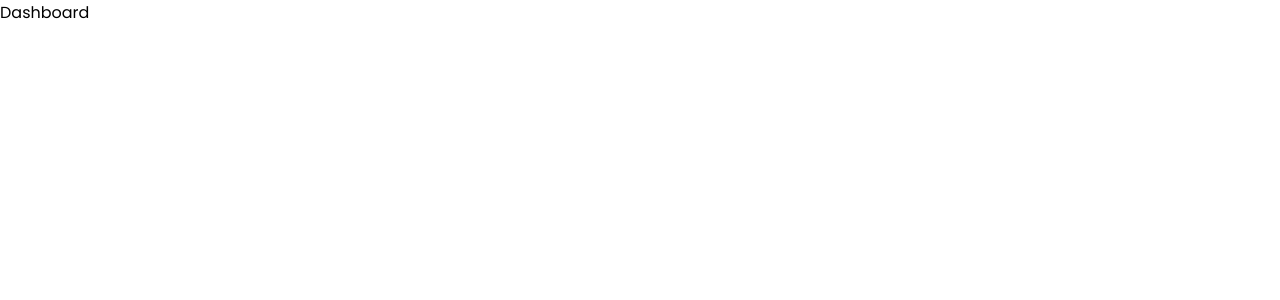
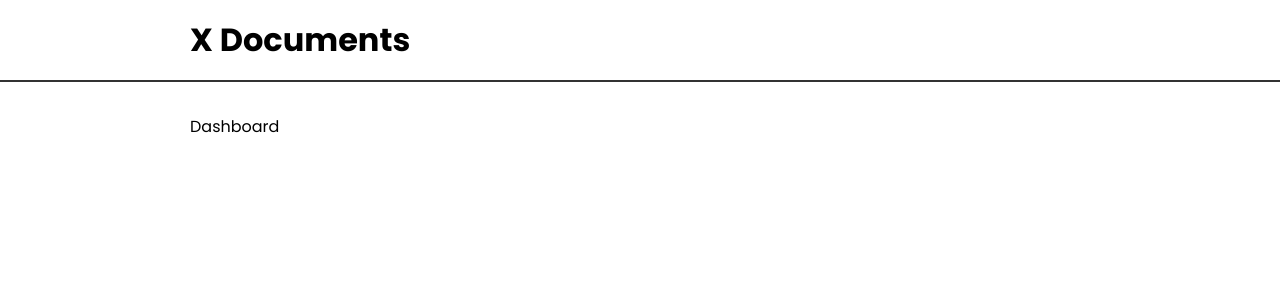
Before and after one commit to alptarla/x-documents, a React (Create React App) app: page / in a window 1280 px wide. Shown: the top 300 px of the page. Built offline with nearby package versions, Linux system fonts and the light colour scheme.

Commit message:
Add header to dashboard

```diff
--- /dev/null
+++ b/src/components/Header.js
@@ -0,0 +1,14 @@
+import React from 'react'
+import classes from './Header.module.css'
+
+function Header() {
+  return (
+    <header className={classes.header}>
+      <div className="container">
+        <h1>X Documents</h1>
+      </div>
+    </header>
+  )
+}
+
+export default Header
--- /dev/null
+++ b/src/components/Header.module.css
@@ -0,0 +1,5 @@
+.header {
+  border-bottom: 2px solid #333;
+  padding: 1rem 0;
+  margin-bottom: 2rem;
+}
--- a/src/index.css
+++ b/src/index.css
@@ -1,4 +1,8 @@
 @import url('https://fonts.googleapis.com/css2?family=Poppins:wght@400;600;700&display=swap');
+
+* {
+  box-sizing: border-box;
+}
 
 body {
   margin: 0;
@@ -6,3 +10,18 @@ body {
   -webkit-font-smoothing: antialiased;
   -moz-osx-font-smoothing: grayscale;
 }
+
+h1,
+h2,
+h3,
+h4,
+h5,
+h6,
+p {
+  margin: 0;
+}
+
+.container {
+  max-width: 900px;
+  margin: 0 auto;
+}
--- a/src/pages/Dashboard.js
+++ b/src/pages/Dashboard.js
@@ -1,7 +1,13 @@
 import React from 'react'
+import Header from '../components/Header'
 
 function Dashboard() {
-  return <div>Dashboard</div>
+  return (
+    <div>
+      <Header />
+      <main className="container">Dashboard</main>
+    </div>
+  )
 }
 
 export default Dashboard
```
